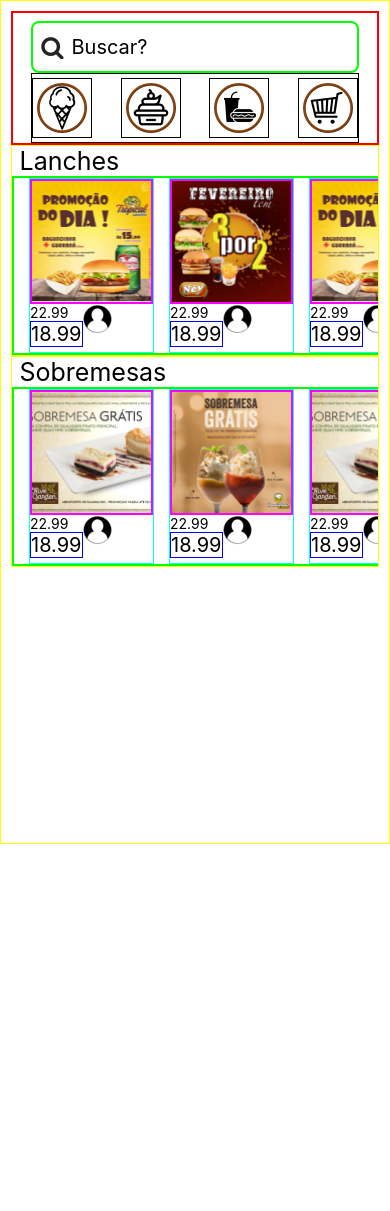
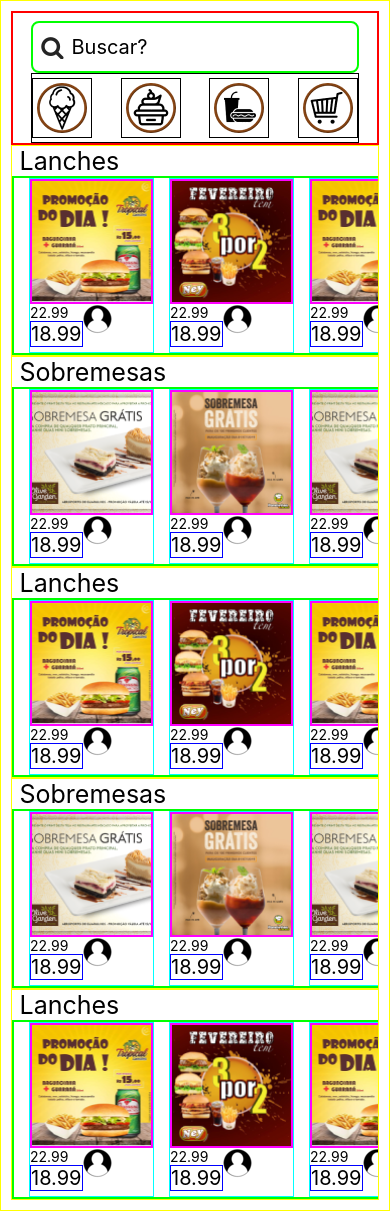
Before and after one commit to Jonah21-prog/App-Promocao-Official, a React Native app in the folder app-promocao-official/: screen /Home in a window 390 px wide. Before the commit the page ends 844 px from the top, so only its background shows below. Built offline with nearby package versions, Linux system fonts and the light colour scheme.

Commit message:
Applying function ScrollView
Aplicando rolagem (ScrollView) na tela home
Rolagem ok

```diff
--- a/app-promocao-official/App.js
+++ b/app-promocao-official/App.js
@@ -22,10 +22,7 @@ function MyStack() {
       <Stack.Screen name="Home" component={Home} />
       <Stack.Screen name="TelaCadastro" component={TelaCadastro} />
       <Stack.Screen name="ItemPromocao" component={ItemPromocao} />
-      <Stack.Screen
-        name="TelaCadastroCliente"
-        component={TelaCadastroCliente}
-      />
+      <Stack.Screen name="TelaCadastroCliente" component={TelaCadastroCliente} />
       <Stack.Screen name="TelaCadastroLoja" component={TelaCadastroLoja} />
     </Stack.Navigator>
   );
--- a/app-promocao-official/Screens/Home.js
+++ b/app-promocao-official/Screens/Home.js
@@ -1,5 +1,5 @@
 import React from "react";
-import { Image, StyleSheet, TouchableOpacity, View } from "react-native";
+import { Image, StyleSheet, TouchableOpacity, View, ScrollView } from "react-native";
 import { Text } from "react-native-elements";
 import SearchBar from '../Components/SearchBar';
 import Promocoes from '../Components/Promocoes';
@@ -13,6 +13,8 @@ export default function Home({ navigation }) {
   };
 
   return (
+
+
     <View style={specificStyle.specificContainer}>
       <View style={styles.top}>
         <View style={specificStyle.header}>
@@ -59,13 +61,20 @@ export default function Home({ navigation }) {
           </View>
         </View>
       </View>
+      <ScrollView>
 
-      <View>
-        <Promocoes />
-        <Sobremesas />
-      </View>
+        <View>
+          <Promocoes />
+          <Sobremesas />
+          <Promocoes />
+          <Sobremesas />
+          <Promocoes />
+        </View>
+
+      </ScrollView>
 
     </View>
+
   );
 }
 
```
